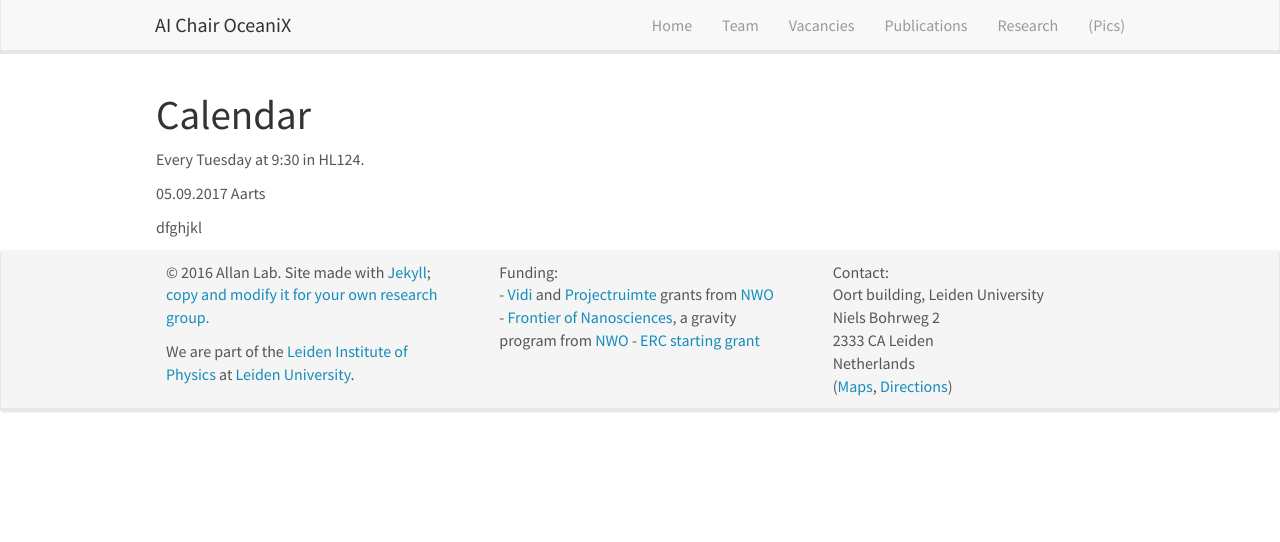
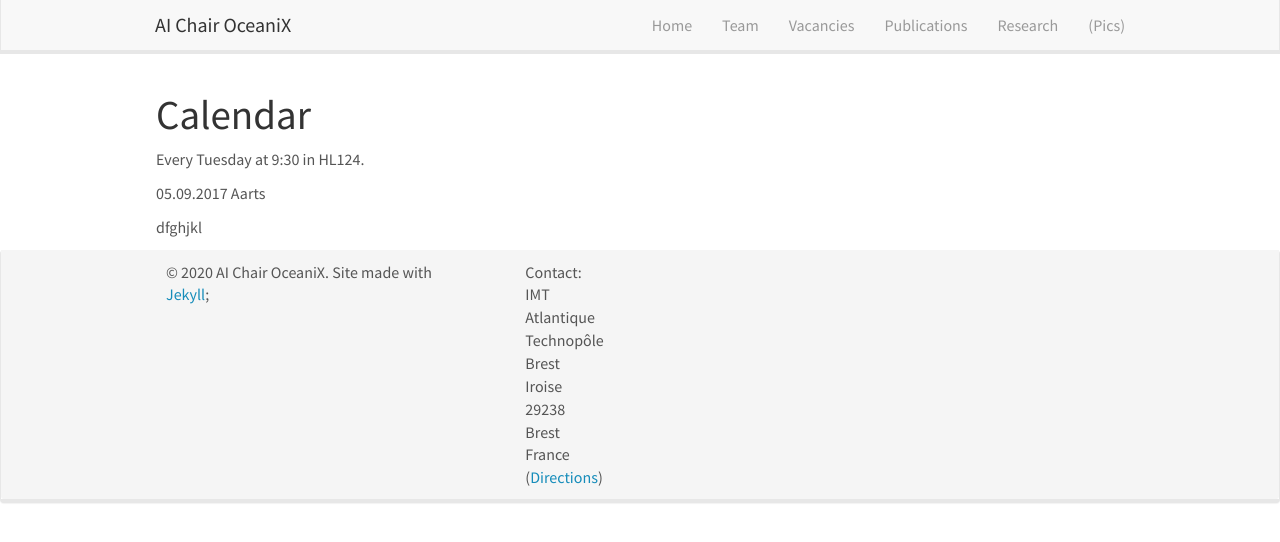
Before and after one commit to CIA-Oceanix/CIA-Oceanix.github.io, a Jekyll site: the page built from _pages/mini_lecture_series.md, in a window 1280 px wide. Shown: the top 542 px of the page. Built offline with Jekyll 4.4.1, drawn with Linux system fonts in a browser that asks for light colours; nearby versions of some CDN libraries.

Commit message:
Update footer.html

```diff
--- a/_includes/footer.html
+++ b/_includes/footer.html
@@ -4,8 +4,7 @@
 	  <div class="row">
 		<div class="col-sm-4">
 
-		  <p>&copy 2016 Allan Lab. Site made with <a href="https://jekyllrb.com">Jekyll</a>;  <a href="{{ site.url }}{{ site.baseurl }}/aboutwebsite.html">copy and  modify it for your own research group.</a></p>
-              <p>We are part of the <a href="https://www.physics.leidenuniv.nl/">Leiden Institute of Physics</a> at <a href="https://www.leidenuniv.nl">Leiden University</a>.</p>
+		  <p>&copy 2020 AI Chair OceaniX. Site made with <a href="https://jekyllrb.com">Jekyll</a>;  </p>
 
 
 		   <p>  </p><p>
@@ -13,18 +12,13 @@
 
 		</div>
 		<div class="col-sm-4">
-		  Funding:<br />
-		  - <a href="http://www.nwo.nl/en/research-and-results/programmes/Talent+Scheme">Vidi </a> and <a href='https://www.fom.nl/en/news/press-releases/2016/11/18/28634/'>Projectruimte</a> grants from <a href="http://www.nwo.nl">NWO</a> <br />
-		  - <a href="https://www.universiteitleiden.nl/en/research/research-projects/science/frontiers-of-nanoscience-nanofront">Frontier of Nanosciences</a>, a gravity program from <a href="http://www.nwo.nl">NWO</a>
-          - <a href='https://www.universiteitleiden.nl/en/news/2017/08/two-erc-grants-for-leiden-physics'>ERC starting grant</a>
-		</div>
 		<div class="col-sm-4">
 		  Contact:<br />
-		  Oort building, Leiden University<br />
-		  Niels Bohrweg 2<br />
-		  2333 CA Leiden<br />
-		  Netherlands <br />
-            (<a href="https://goo.gl/maps/H2RjutkyoUH2">Maps</a>, <a href="http://www.physics.leidenuniv.nl/travel-directions">Directions</a>)
+		  IMT Atlantique<br />
+		  Technopôle Brest Iroise<br />
+		  29238 Brest<br />
+		  France <br />
+            (<a href="https://www.imt-atlantique.fr/en/school/campuses/brest-campus">Directions</a>)
 		</div>
 	  </div>
 	</div>
```
